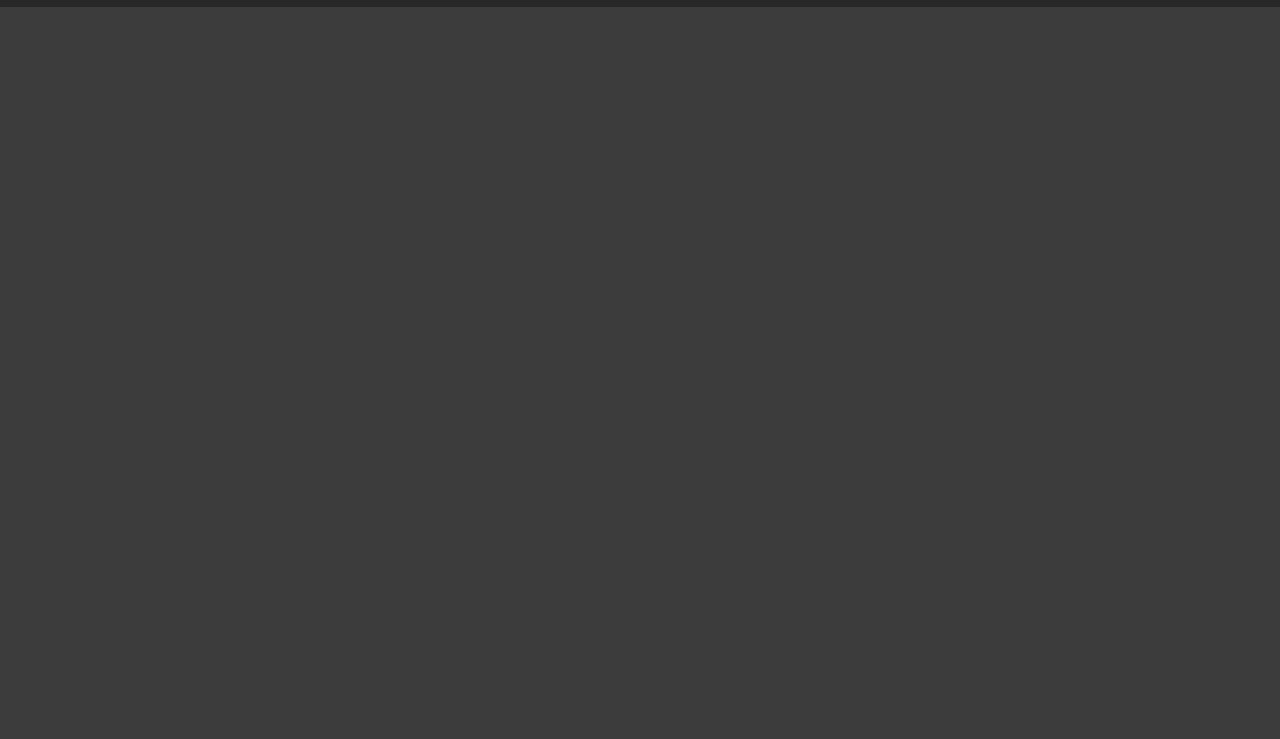
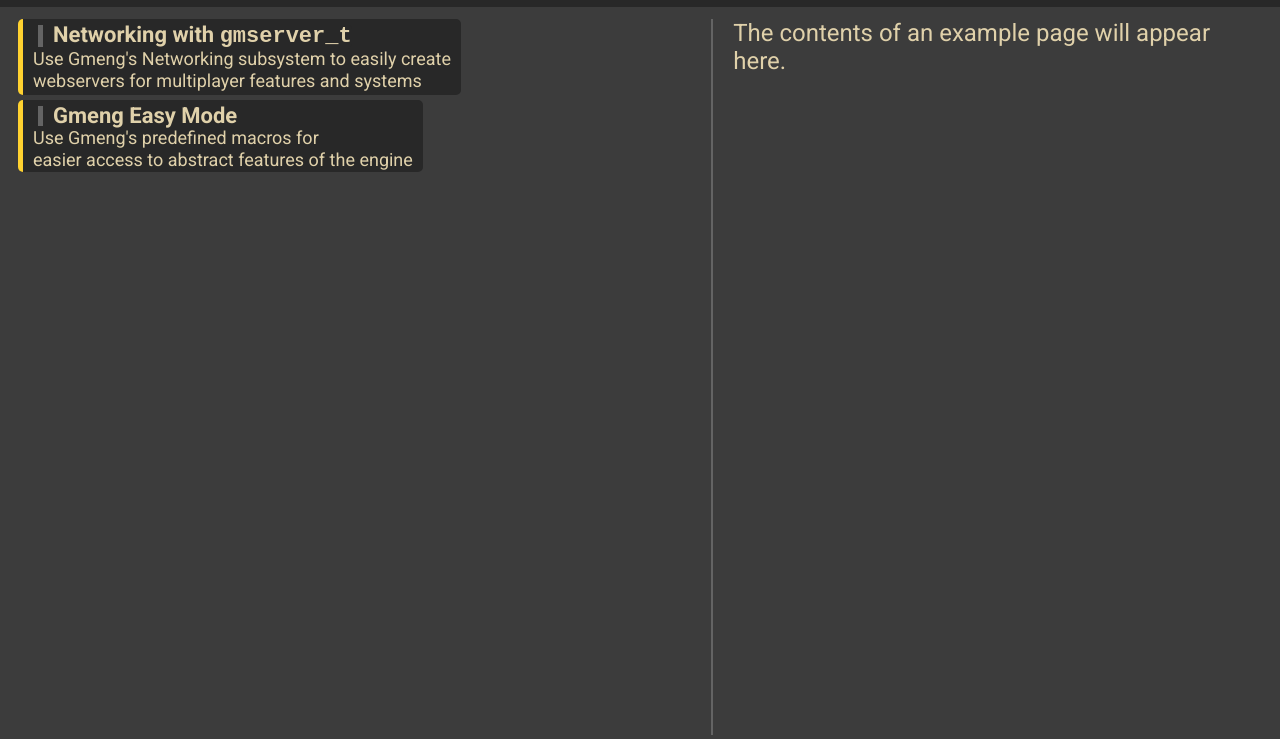
Before and after one commit to catriverr/gmeng-org, a website: page public/examples.html in a window 1280 px wide. Shown: the part 61-800 px from the top of the page. Drawn offline with nearby package versions, Linux system fonts and the light colour scheme; no server answers.

Commit message:
Add style & HTML for the Examples page

```diff
--- a/public/examples.html
+++ b/public/examples.html
@@ -28,9 +28,56 @@
                     <br><lnd id="lspl"></lnd><spff>
                 </div>
             </div>
+<div id="contents">
+    <splitter></splitter>
+<div id="example-container">
+<pretty class="example">
+    <quotespace></quotespace>
+    <blockquote>
+        <bold>Networking with <code>gmserver_t</code></bold>
+    </blockquote>
+    <desc>
+    Use Gmeng's Networking subsystem to easily create<br>
+    webservers for multiplayer features and systems
+    </desc>
+    <quotespace></quotespace>
+</pretty>
+<pretty class="example">
+    <quotespace></quotespace>
+    <blockquote>
+        <bold>Gmeng Easy Mode</bold>
+    </blockquote>
+    <desc>
+    Use Gmeng's predefined macros for<br>easier access to abstract features of the engine
+    </desc>
+</pretty>
+
+</div> <!-- example container -->
+<div id="content-container">
+    The contents of an example page will appear here.
+</div>
+
+
+            </div>
         </div>
 </body>
 </html>
+
+<style>
+#contents {
+    position: fixed;
+    display: inline-block;
+    top: 70px;
+    text-align: left;
+    width: 100%;
+    box-sizing: border-box;
+    height: 100%;
+    font-size: 24px;
+    overflow: scroll;
+    transition: 0.7s all;
+    padding-left: 5px;
+}
+</style>
 
 <link rel="stylesheet" href="https://cdnjs.cloudflare.com/ajax/libs/highlight.js/11.9.0/styles/base16/gruvbox-dark-medium.min.css">
 <script src="https://cdnjs.cloudflare.com/ajax/libs/highlight.js/11.9.0/highlight.min.js"></script>
--- a/public/index.css
+++ b/public/index.css
@@ -10,6 +10,7 @@
     --blue: rgb(131, 165, 152);
     --magenta: #D3869B;
     --black3: rgb(80,80,80);
+    --black4: rgb(100, 100, 100);
 }
 body {
     font-family: "Roboto", sans-serif;
@@ -22,6 +23,128 @@ body::after {
 
 hr {
     color: var(--white);
+}
+
+code {
+    background-color: var(--black);
+    border-radius: 5px;
+}
+
+::-webkit-scrollbar {
+    width: 15px;
+    height: 10px;
+}
+
+::-webkit-scrollbar-thumb {
+    background-color: var(--black3);
+    border-top-left-radius: 10px;
+    border-bottom-left-radius: 10px;
+    border-top-right-radius: 10px;
+    border-bottom-right-radius: 10px;
+
+    border: 3px solid transparent;
+    background-clip: padding-box;
+    transition: 0.3s all;
+}
+
+::-webkit-scrollbar-thumb:hover {
+    background-color: var(--black4);
+}
+
+::-webkit-scrollbar-track {
+    background-color: transparent;
+}
+
+quotespace {
+    display: block;
+    height: 1px;
+}
+
+blockquote {
+    display:block;
+    max-width: 850px;;
+    width: fit-content;
+    margin-top: 5px;
+    margin-right: 5px;
+    margin-bottom: 0px;
+    margin-left: 5px;
+    padding-left: 10px;
+    border-left: 5px solid var(--black4);
+    font-size: 22px;
+    transition: 0.3s border-left;
+}
+
+desc {
+    margin-top: 0px;
+    font-size: 18px;
+}
+
+
+bold {
+    font-weight: bold;
+}
+
+underlined {
+    text-decoration: underline;
+}
+
+italic {
+    font-style: italic;
+}
+
+.example {
+    border-left: 5px solid var(--yellow);
+    transition: 0.3s border-left, 0.3s background-color;
+}
+
+#example-container {
+    max-width: 54%;
+    display: inline-block;
+}
+
+#content-container {
+    z-index: -1000000;
+    position: fixed;
+    top: 70px;
+    left: 54%;
+    height: 89.5%;
+    display: inline-block;
+    border-left: 2px solid var(--black4);
+    padding-left: 20px;
+    padding-right: 20px;
+    margin-top: 10px;
+    margin-bottom: 10px;
+    margin-left: 20px;
+}
+
+pretty.example:hover {
+    cursor: pointer;
+    background-color: var(--black3);
+    border-left: 5px solid var(--blue);
+}
+
+splitter {
+    display: block;
+    height: 10px;
+}
+
+pretty {
+    display: inline-block;
+    max-width: 800px;
+    width: fit-content;
+    border-left: 5px solid var(--white);
+    padding-left: 10px; padding-right: 10px;
+    background-color: var(--black);
+    border-radius: 5px;
+    margin-bottom: 5px;
+    margin-left: 5px;
+    margin-right: 5px;
+    line-height: 20px;
+    padding-bottom: 2.5px;
+}
+
+blockquote:hover {
+    border-left: 5px solid var(--white);
 }
 
 #page_list {
@@ -198,7 +321,6 @@ hr {
     position: fixed;
     display: inline-block;
     top: 70px;
-    text-align: left;
     width: 100%;
     box-sizing: border-box;
     height: 100%;
```
